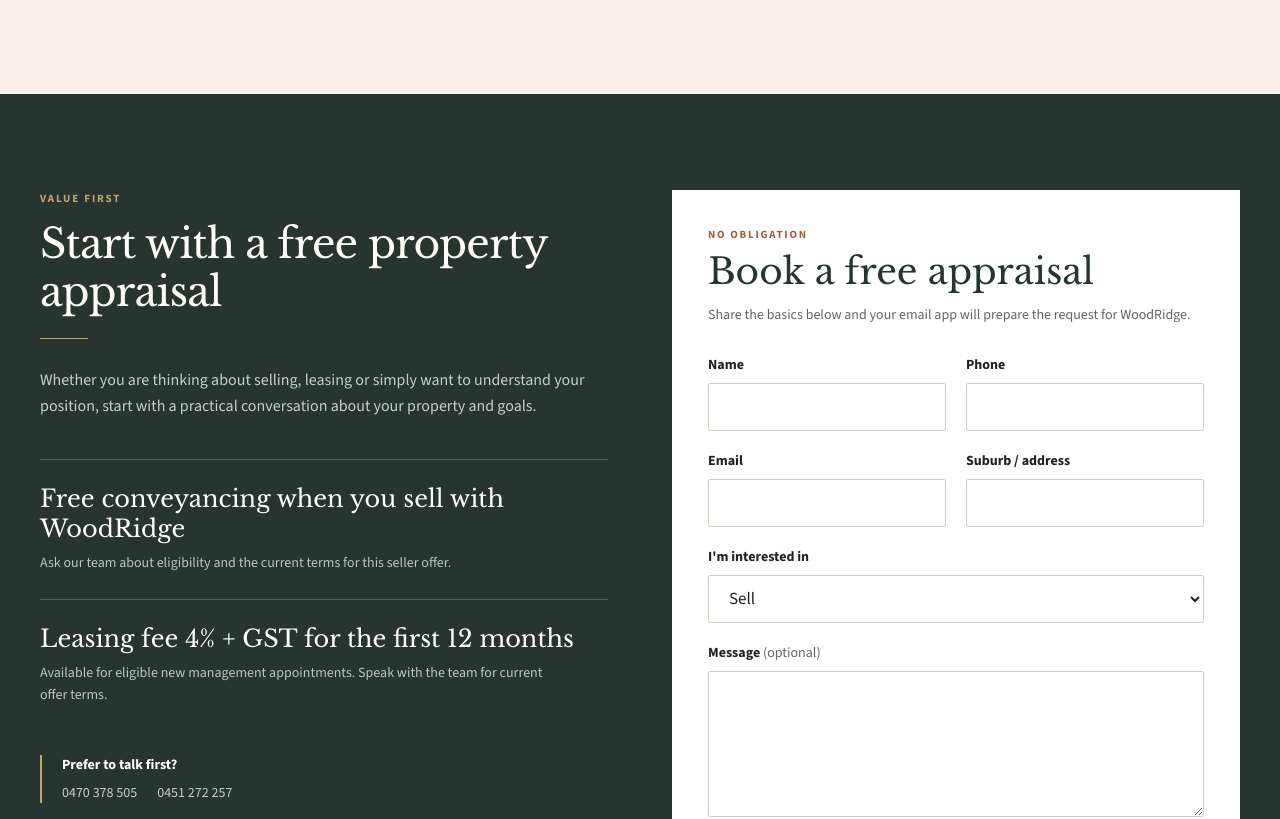
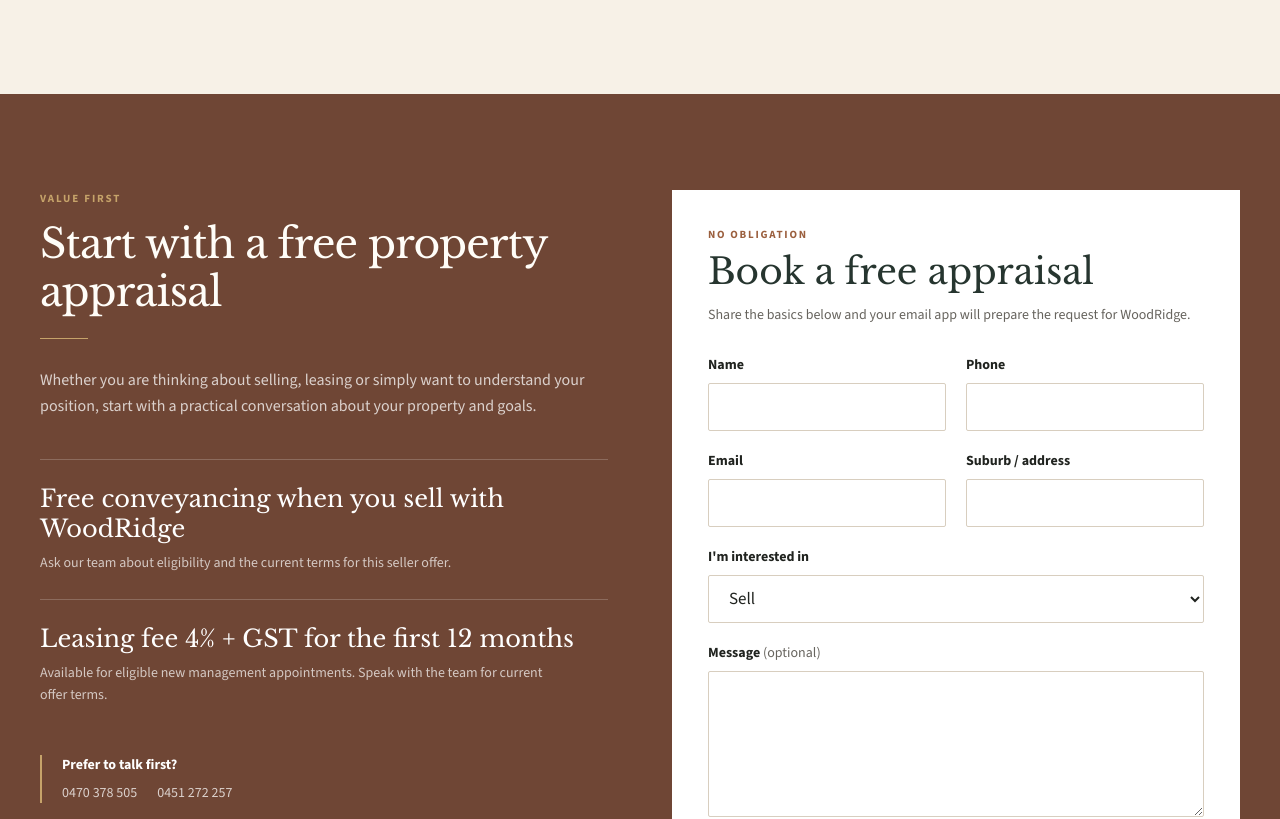
Before and after one commit to tayyabheree/Estate-website, a Next.js app: page / in a window 1280 px wide. Shown: the part 4666-5485 px from the top of the page. Built offline with nearby package versions, Linux system fonts and the light colour scheme.

Commit message:
Apply warm section contrast

```diff
--- a/components/sections/OffersAppraisal.tsx
+++ b/components/sections/OffersAppraisal.tsx
@@ -66,7 +66,7 @@ export function OffersAppraisal() {
   };
 
   return (
-    <section id="offers" className="section bg-navy text-white">
+    <section id="offers" className="section bg-[#6f4635] text-white">
       <div className="container grid gap-12 lg:grid-cols-12 lg:gap-16">
         <div className="lg:col-span-6">
           <SectionHeading
```
